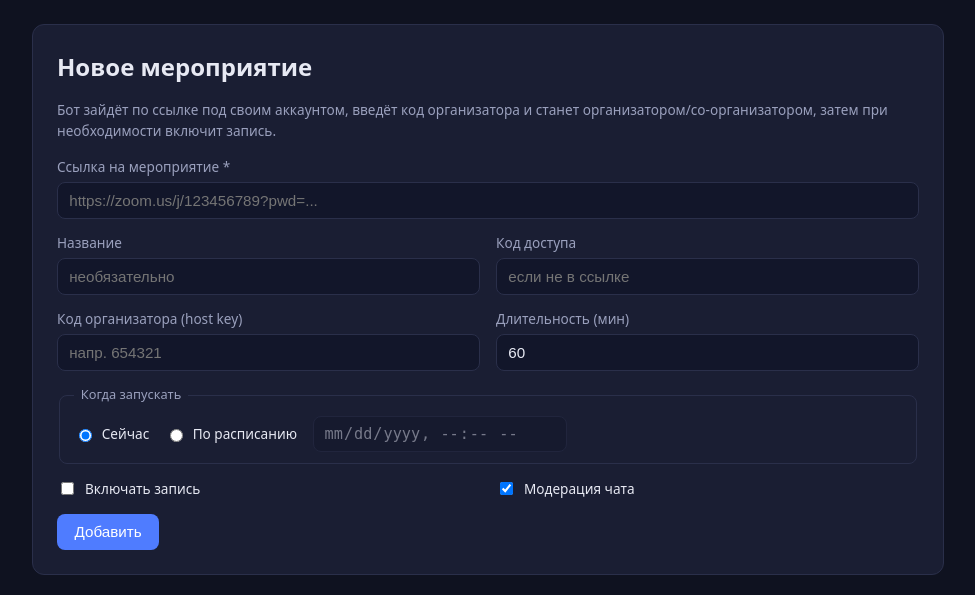
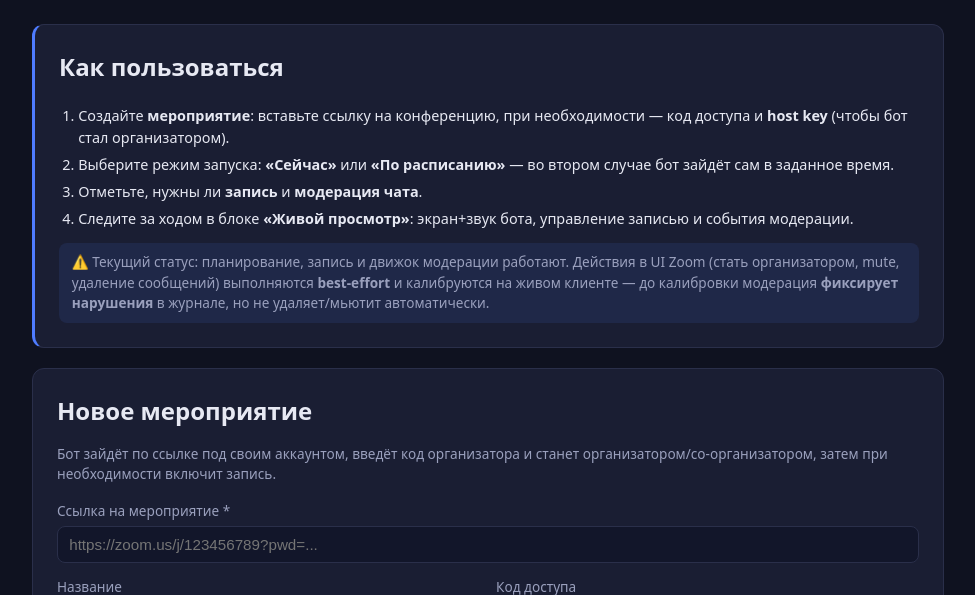
Before and after one commit to telenokpetr/myvibedev, a FastAPI app: page / in a window 1280 px wide. Shown: the part 63-658 px from the top of the page, without its empty margins (152-1127 px from the left). Run offline with FastAPI, Linux system fonts and the light colour scheme; data that the repository does not hold is empty.

Commit message:
Обновлены инструкции: README (статус, дорожная карта) и веб-морда
- README: актуальный статус (этапы 1–7 собраны, host-действия ждут калибровки),
  переработана дорожная карта, поправлены «Требования» (Zoom REST API отклонён)
- Веб-интерфейс: блок «Как пользоваться» с шагами и честным статусом модерации
  (фиксирует нарушения; авто-действия best-effort до калибровки) + стили

Co-Authored-By: Claude Opus 4.8 <noreply@anthropic.com>
Claude-Session: https://claude.ai/code/session_01PKj4zAZjymCtkqDpsCh6aA

```diff
--- a/web/app/static/style.css
+++ b/web/app/static/style.css
@@ -126,6 +126,18 @@ button.del:hover { color: var(--err); }
 
 .hint { font-size: 0.85rem; color: var(--muted); margin: -0.3rem 0 1rem; }
 
+/* Блок инструкции */
+.card.info { border-left: 3px solid var(--accent); }
+.steps { margin: 0.5rem 0 0.8rem; padding-left: 1.2rem; color: var(--text); font-size: 0.9rem; }
+.steps li { margin-bottom: 0.35rem; }
+.steps b { color: var(--text); }
+.hint.note {
+  margin: 0.6rem 0 0;
+  padding: 0.6rem 0.8rem;
+  background: rgba(79,124,255,.1);
+  border-radius: 8px;
+}
+
 /* Режим запуска */
 fieldset.mode {
   border: 1px solid #2a2f4a;
--- a/web/app/templates/index.html
+++ b/web/app/templates/index.html
@@ -13,6 +13,25 @@
   </header>
 
   <main>
+    <section class="card info">
+      <h2>Как пользоваться</h2>
+      <ol class="steps">
+        <li>Создайте <b>мероприятие</b>: вставьте ссылку на конференцию, при
+            необходимости — код доступа и <b>host key</b> (чтобы бот стал
+            организатором).</li>
+        <li>Выберите режим запуска: <b>«Сейчас»</b> или <b>«По расписанию»</b> —
+            во втором случае бот зайдёт сам в заданное время.</li>
+        <li>Отметьте, нужны ли <b>запись</b> и <b>модерация чата</b>.</li>
+        <li>Следите за ходом в блоке <b>«Живой просмотр»</b>: экран+звук бота,
+            управление записью и события модерации.</li>
+      </ol>
+      <p class="hint note">⚠️ Текущий статус: планирование, запись и движок
+        модерации работают. Действия в UI Zoom (стать организатором, mute,
+        удаление сообщений) выполняются <b>best-effort</b> и калибруются на живом
+        клиенте — до калибровки модерация <b>фиксирует нарушения</b> в журнале,
+        но не удаляет/мьютит автоматически.</p>
+    </section>
+
     <section class="card">
       <h2>Новое мероприятие</h2>
       <p class="hint">Бот зайдёт по ссылке под своим аккаунтом, введёт код организатора
```
Also changed, not shown: README.md.
